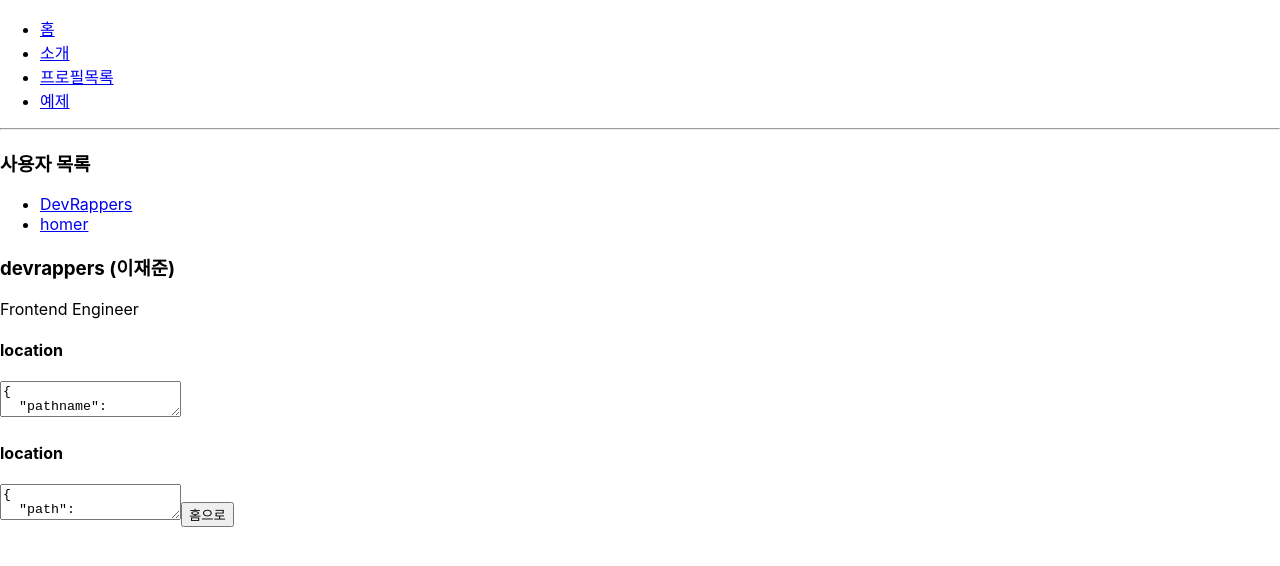
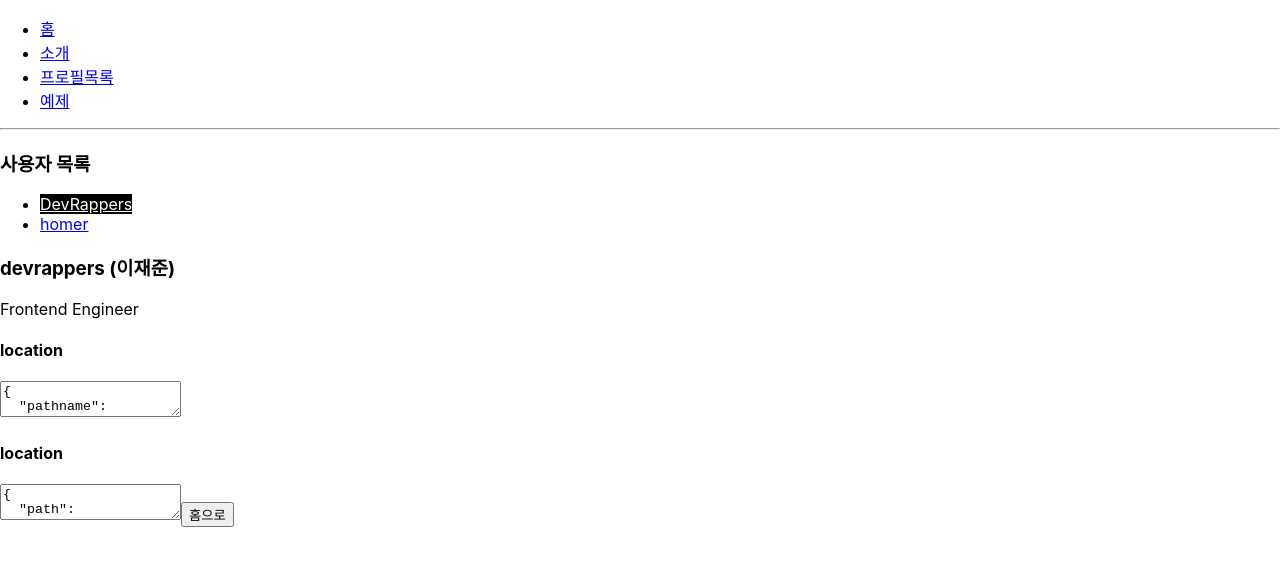
Before and after one commit to DevRappers/REACT_Study, a React (Create React App) app in the folder router-tutorial/: page /profiles/devrappers in a window 1280 px wide. Shown: the top 566 px of the page. Built offline with nearby package versions, Linux system fonts and the light colour scheme.

Commit message:
Switch, NavLink

```diff
--- a/router-tutorial/src/App.js
+++ b/router-tutorial/src/App.js
@@ -1,5 +1,5 @@
 import React from 'react';
-import { Route, Link } from 'react-router-dom';
+import { Route, Link, Switch } from 'react-router-dom';
 import Home from './Home';
 import About from './About';
 import Profiles from './Profiles';
@@ -23,10 +23,23 @@ function App() {
 				</li>
 			</ul>
 			<hr />
-			<Route path="/" component={Home} exact />
-			<Route path="/about" component={About} />
-			<Route path="/profiles/" component={Profiles} />
-			<Route path="/history" component={HistorySample} />
+			{
+				//
+			}
+			<Switch>
+				<Route path="/" component={Home} exact />
+				<Route path="/about" component={About} />
+				<Route path="/profiles/" component={Profiles} />
+				<Route path="/history" component={HistorySample} />
+				<Route
+					render={({ location }) => (
+						<div>
+							<h2>이페이지는 존재하지 않습니다.</h2>
+							<p>{location.pathname}</p>
+						</div>
+					)}
+				/>
+			</Switch>
 		</div>
 	);
 }
--- a/router-tutorial/src/Profiles.js
+++ b/router-tutorial/src/Profiles.js
@@ -1,6 +1,6 @@
 import React from 'react';
 import Profile from './Profile';
-import { Link, Route } from 'react-router-dom';
+import { NavLink, Route } from 'react-router-dom';
 import WithRouterSample from './WithRouterSample';
 
 function Profiles() {
@@ -9,10 +9,18 @@ function Profiles() {
 			<h3>사용자 목록</h3>
 			<ul>
 				<li>
-					<Link to="/profiles/devrappers">DevRappers</Link>
+					<NavLink
+						to="/profiles/devrappers"
+						activeStyle={{ background: 'black', color: 'white' }}
+						activeClassName="active"
+					>
+						DevRappers
+					</NavLink>
 				</li>
 				<li>
-					<Link to="/profiles/homer">homer</Link>
+					<NavLink to="/profiles/homer" activeStyle={{ background: 'black', color: 'white' }}>
+						homer
+					</NavLink>
 				</li>
 			</ul>
 			<Route path="/profiles" exact render={() => <div>사용자를 선택해주세요</div>} />
```
